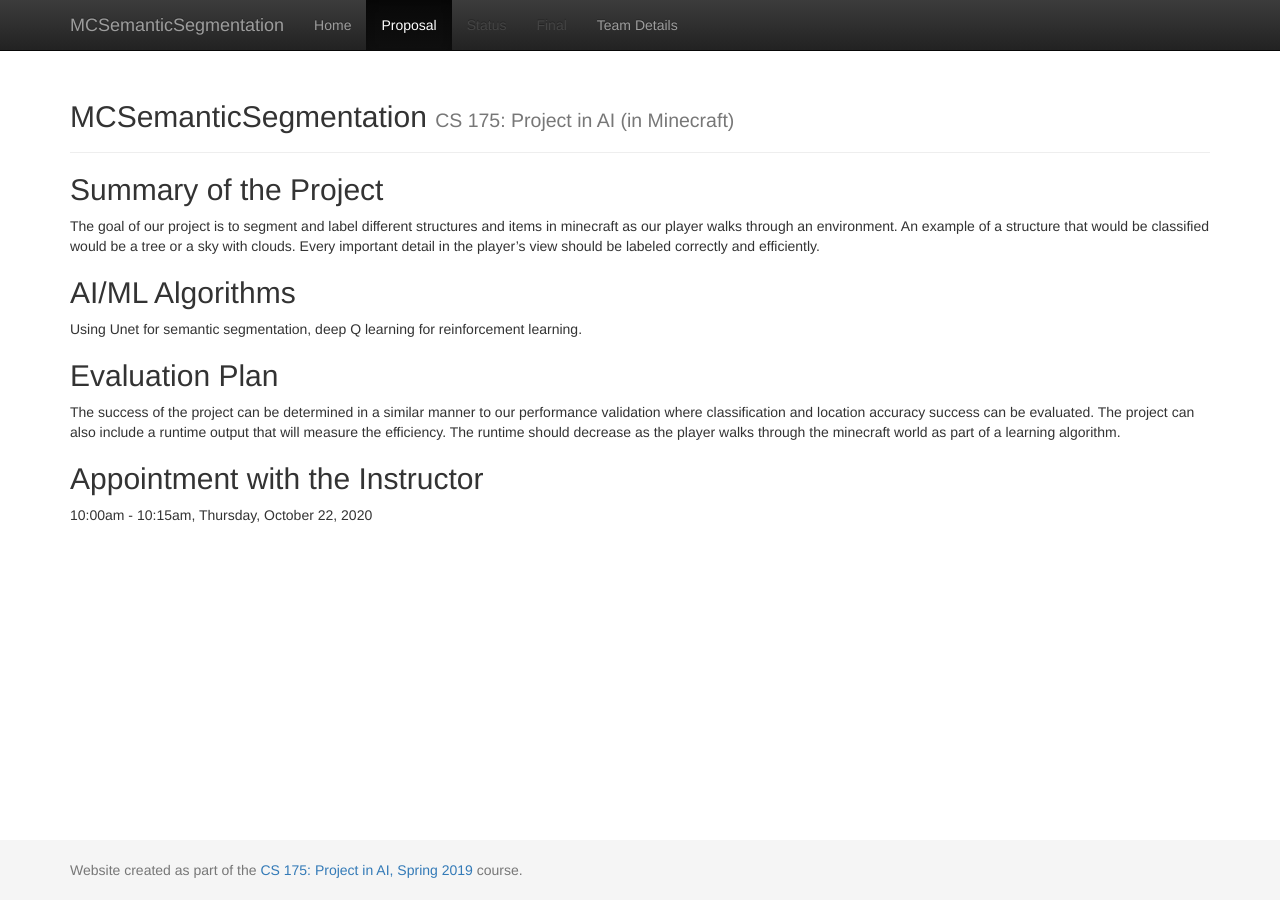
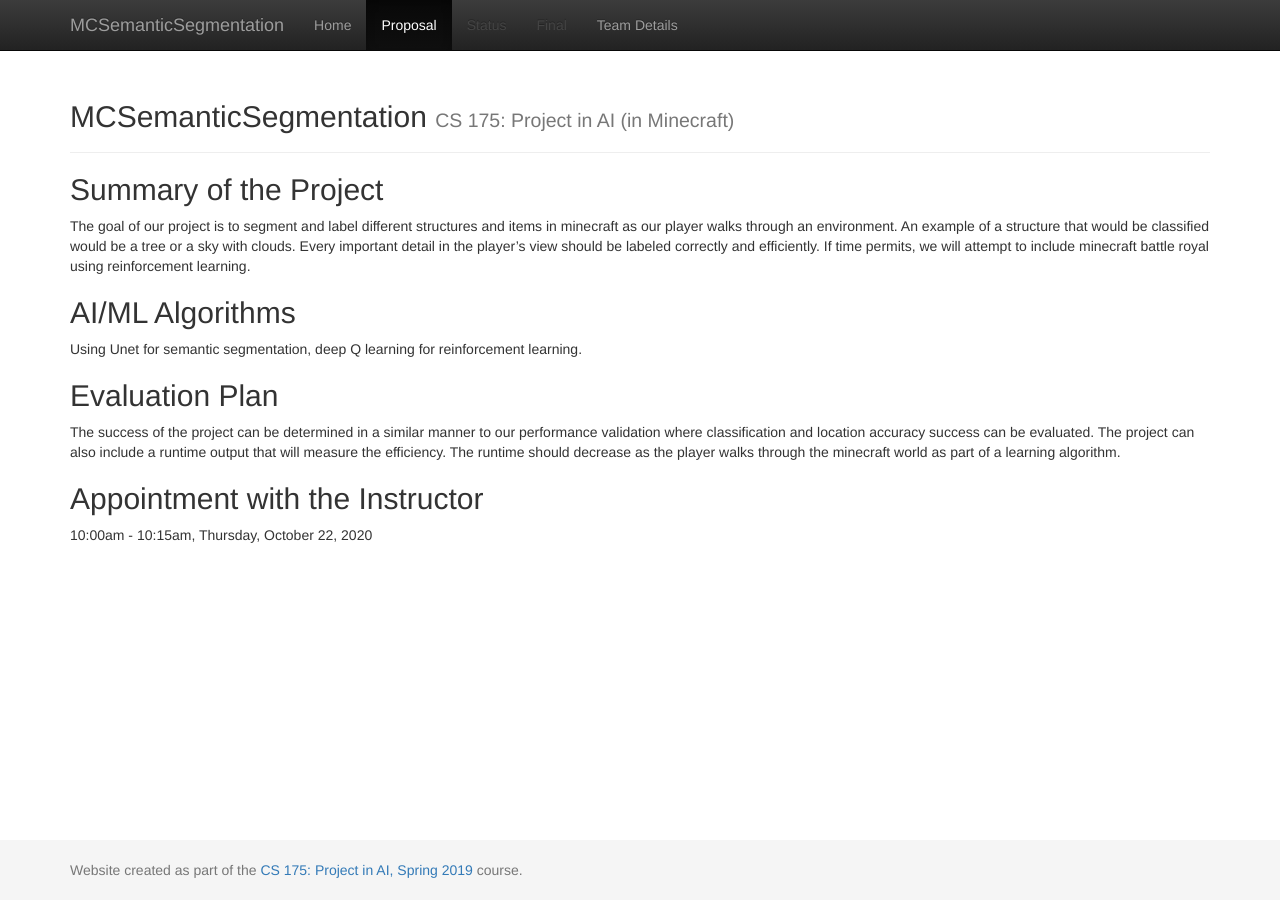
Before and after one commit to KevinJChen/MCSemanticSegmentation, a Jekyll site: the page built from docs/proposal.md, in a window 1280 px wide. Built offline with Jekyll 4.4.1, drawn with Linux system fonts in a browser that asks for light colours.

Commit message:
proposal is ready for submission

```diff
--- a/docs/proposal.md
+++ b/docs/proposal.md
@@ -5,7 +5,7 @@
 
 
 ## Summary of the Project
-The goal of our project is to segment and label different structures and items in minecraft as our player walks through an environment. An example of a structure that would be classified would be a tree or a sky with clouds. Every important detail in the player’s view should be labeled correctly and efficiently.
+The goal of our project is to segment and label different structures and items in minecraft as our player walks through an environment. An example of a structure that would be classified would be a tree or a sky with clouds. Every important detail in the player’s view should be labeled correctly and efficiently. If time permits, we will attempt to include minecraft battle royal using reinforcement learning.
 
 ## AI/ML Algorithms
 Using Unet for semantic segmentation, deep Q learning for reinforcement learning.
```
